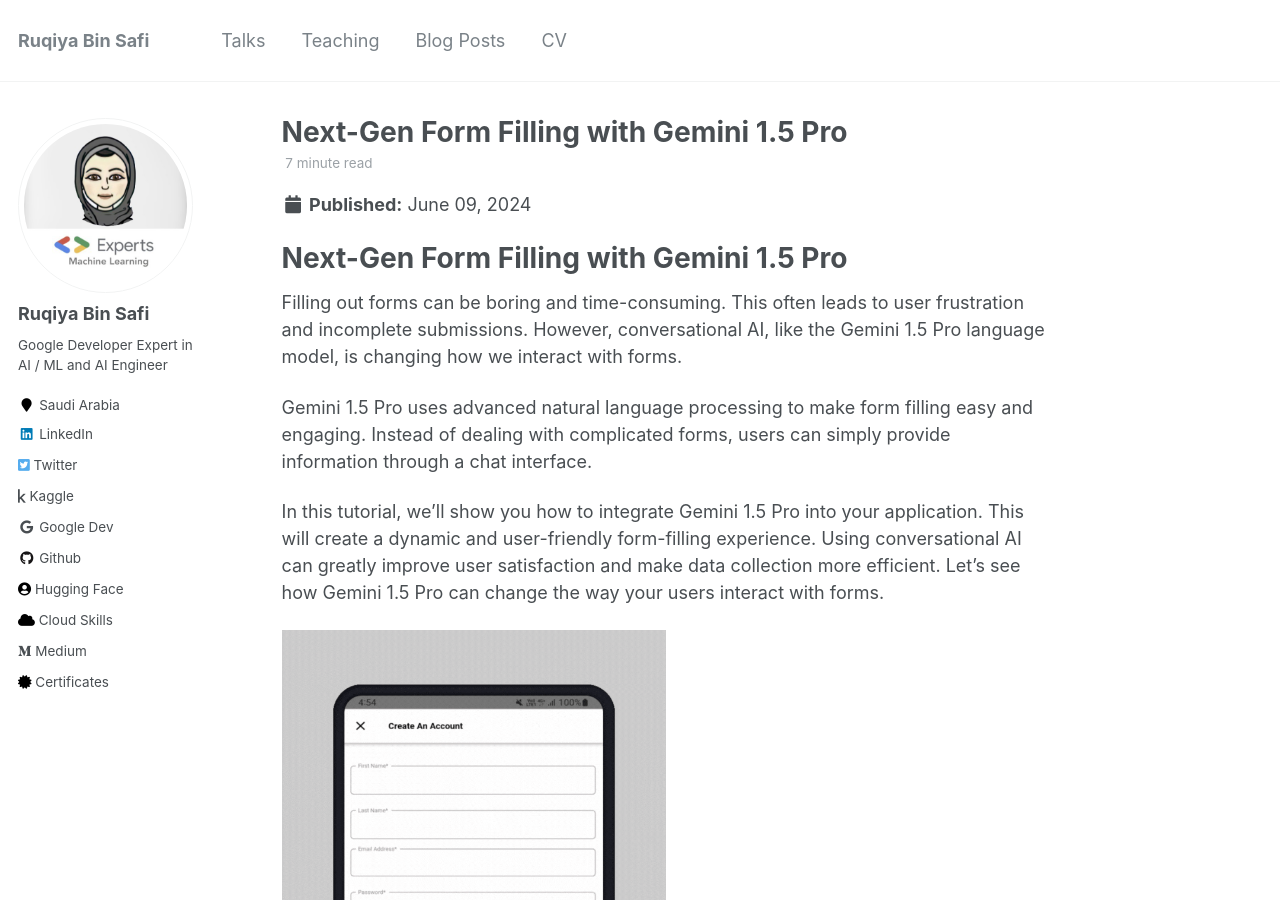
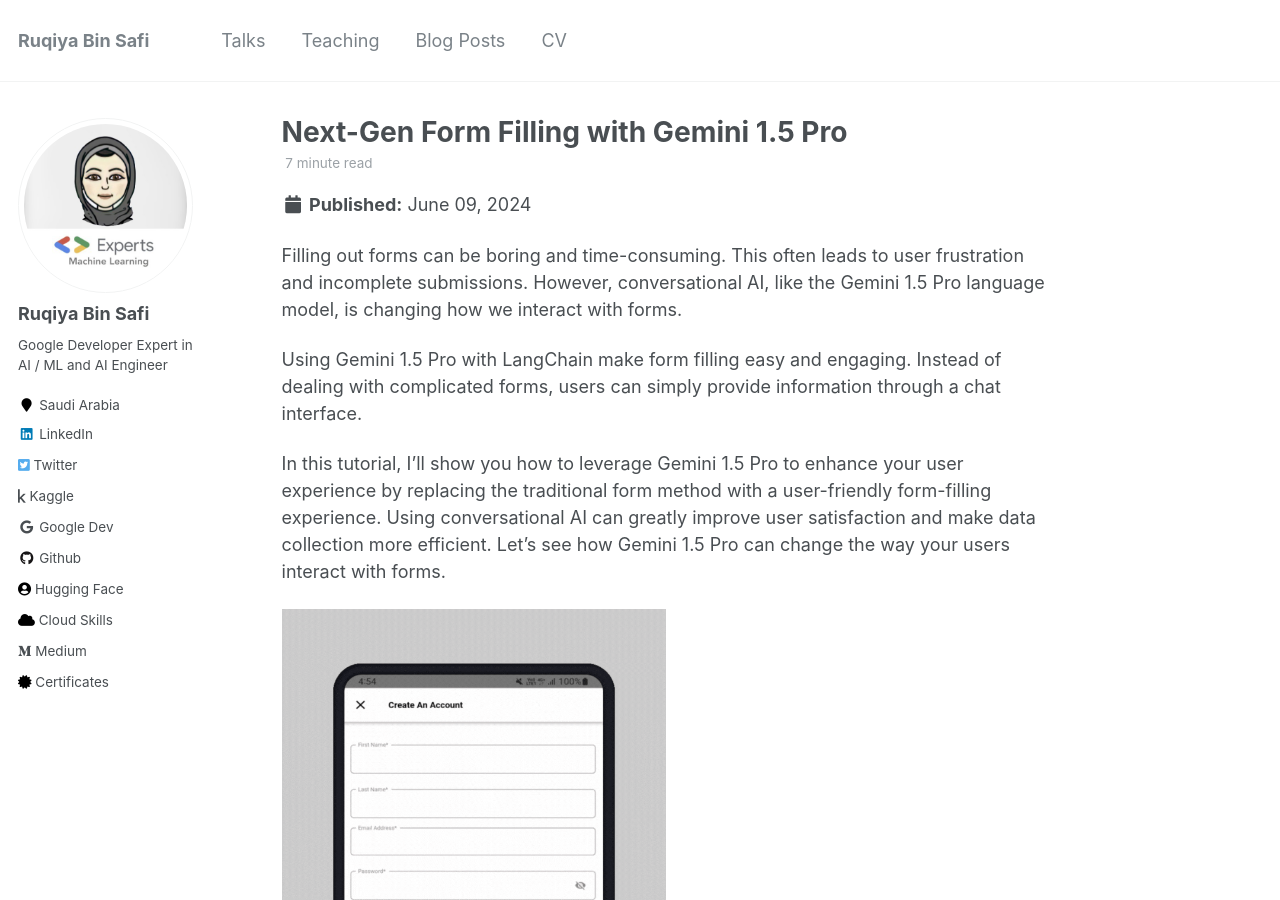
Before and after one commit to Ruqyai/ruqyai.github.io, a Jekyll site: the page built from _posts/2024-06-09-blog-post-2.md, in a window 1280 px wide and 900 px high. Built offline with Jekyll 4.4.1, drawn with Linux system fonts in a browser that asks for light colours.

Commit message:
Blog: Next-Gen Form Filling

```diff
--- a/_posts/2024-06-09-blog-post-2.md
+++ b/_posts/2024-06-09-blog-post-2.md
@@ -9,14 +9,11 @@
   - Generative AI
   - Form
 ---
-
-# Next-Gen Form Filling with Gemini 1.5 Pro
-
 Filling out forms can be boring and time-consuming. This often leads to user frustration and incomplete submissions. However, conversational AI, like the Gemini 1.5 Pro language model, is changing how we interact with forms.
 
-Gemini 1.5 Pro uses advanced natural language processing to make form filling easy and engaging. Instead of dealing with complicated forms, users can simply provide information through a chat interface.
+Using Gemini 1.5 Pro with LangChain make form filling easy and engaging. Instead of dealing with complicated forms, users can simply provide information through a chat interface.
 
-In this tutorial, we'll show you how to integrate Gemini 1.5 Pro into your application. This will create a dynamic and user-friendly form-filling experience. Using conversational AI can greatly improve user satisfaction and make data collection more efficient. Let's see how Gemini 1.5 Pro can change the way your users interact with forms.
+In this tutorial, I’ll show you how to leverage Gemini 1.5 Pro to enhance your user experience by replacing the traditional form method with a user-friendly form-filling experience. Using conversational AI can greatly improve user satisfaction and make data collection more efficient. Let’s see how Gemini 1.5 Pro can change the way your users interact with forms.
 
 <img src="https://raw.githubusercontent.com/Ruqyai/ruqyai.github.io/main/images/FormFilling.gif" alt="Form Filling GIF" style="width: 50%;align-items: center; height: 50%;">
 
```
